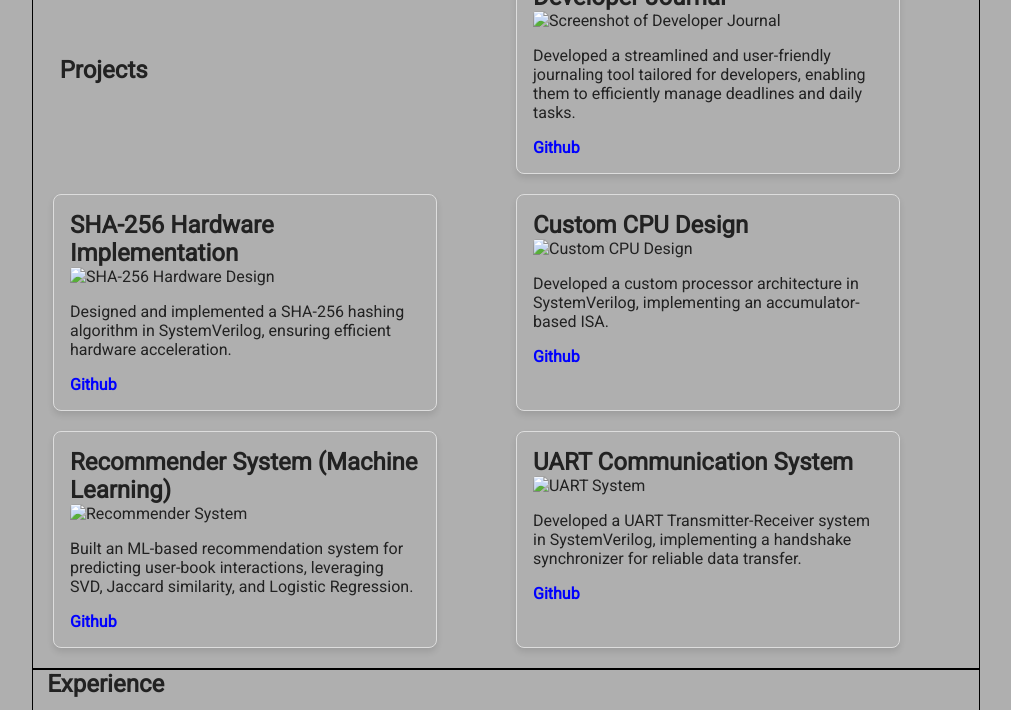
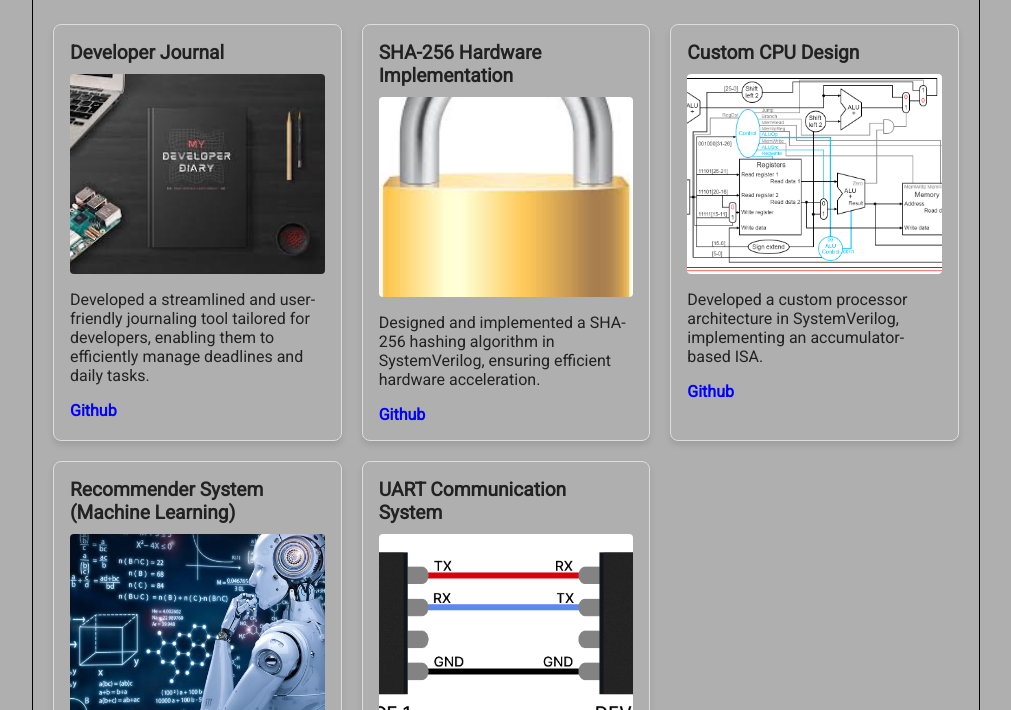
Before and after one commit to rdshelopal/cse134_hwk5, a plain HTML site: page index.html in a window 1280 px wide. Shown: the part 630-1340 px from the top of the page, without its empty margins (134-1145 px from the left). Drawn offline with Linux system fonts and the light colour scheme.

Commit message:
part1 project card organization

```diff
--- a/index.html
+++ b/index.html
@@ -48,41 +48,42 @@
         </section>
 
         <section id="projects">
-            <h2>Projects</h2>
+            <h2 class="projects-title">Projects</h2>
+            <div class="projects-container">
 
             <project-card title="Developer Journal"
-                          image="journal.png"
+                          image="devjournal.jpeg"
                           alt="Screenshot of Developer Journal"
                           description="Developed a streamlined and user-friendly journaling tool tailored for developers, enabling them to efficiently manage deadlines and daily tasks."
                           link="https://github.com/cse110-sp24-group33/cse110-sp24-group33">
             </project-card>
 
             <project-card title="SHA-256 Hardware Implementation"
-                          image="sha256.png"
+                          image="sha256.jpeg"
                           alt="SHA-256 Hardware Design"
                           description="Designed and implemented a SHA-256 hashing algorithm in SystemVerilog, ensuring efficient hardware acceleration."
-                          link="https://github.com/yourgithubusername">
+                          link="https://github.com/a6srivastava/cse141L_processor">
             </project-card>
 
             <project-card title="Custom CPU Design"
-                          image="cpu.png"
+                          image="cpudesign.png"
                           alt="Custom CPU Design"
                           description="Developed a custom processor architecture in SystemVerilog, implementing an accumulator-based ISA."
                           link="https://github.com/a6srivastava/cse141L_processor">
             </project-card>
 
             <project-card title="Recommender System (Machine Learning)"
-                          image="recommender.png"
+                          image="recomendationsystem.jpg"
                           alt="Recommender System"
                           description="Built an ML-based recommendation system for predicting user-book interactions, leveraging SVD, Jaccard similarity, and Logistic Regression."
-                          link="https://github.com/yourgithubusername">
+                          link="https://github.com/cse110-sp24-group33/cse110-sp24-group33">
             </project-card>
 
             <project-card title="UART Communication System"
                           image="uart.png"
                           alt="UART System"
                           description="Developed a UART Transmitter-Receiver system in SystemVerilog, implementing a handshake synchronizer for reliable data transfer."
-                          link="https://github.com/yourgithubusername">
+                          link="https://github.com/a6srivastava/cse141L_processor">
             </project-card>
         </section>
 
--- a/project-card.js
+++ b/project-card.js
@@ -20,12 +20,14 @@ class ProjectCard extends HTMLElement {
                 :host(:hover) {
                     transform: scale(1.05);
                 }
-                h2 {
-                    font-size: 1.5em;
-                    margin: 0;
+                 h2 {
+                    font-size: 1.2em;
+                    margin: 0 0 10px 0;
                 }
                 img {
-                    width: 100%;
+                    width: 100%;  /* Ensures image fills container */
+                    height: 200px; /* Set a fixed height */
+                    object-fit: cover; /* Crop and maintain aspect ratio */
                     border-radius: 4px;
                 }
                 p {
--- a/styles.css
+++ b/styles.css
@@ -178,7 +178,8 @@ input:required:valid, textarea:required:valid {
     border: 2px solid green;
     background-color: #e6ffe6;
    }
-   #projects {
+
+  /* #projects {
     display: grid;
     grid-template-columns: repeat(auto-fit, minmax(300px, 1fr));
     gap: 20px;
@@ -189,5 +190,35 @@ input:required:valid, textarea:required:valid {
 project-card {
     max-width: 350px;
 }
+    */
+.projects-title {
+    text-align: center;
+    font-size: 2rem;
+    margin-bottom: 20px;
+}
+
+.projects-container {
+    display: grid;
+    grid-template-columns: repeat(auto-fit, minmax(300px, 1fr));
+    gap: 20px;
+    padding: 20px;
+    justify-content: center;
+    max-width: 1000px; /* Adjust based on preference */
+    margin: 0 auto; /* Center the container */
+}
+
+/* Ensure 3 in the first row, 2 in the second row */
+@media (min-width: 800px) {
+    .projects-container {
+        display: grid;
+        grid-template-columns: repeat(3, 1fr);
+        grid-template-rows: auto auto;
+        justify-content: center;
+    }
+    .projects-container project-card:nth-child(4),
+    .projects-container project-card:nth-child(5) {
+        grid-column: span 1;
+    }
+}
 
 }
```
Also changed, not shown: cpudesign.png (added), devjournal.jpeg (added), recomendationsystem.jpg (added), sha256.jpeg (added), uart.png (added).
